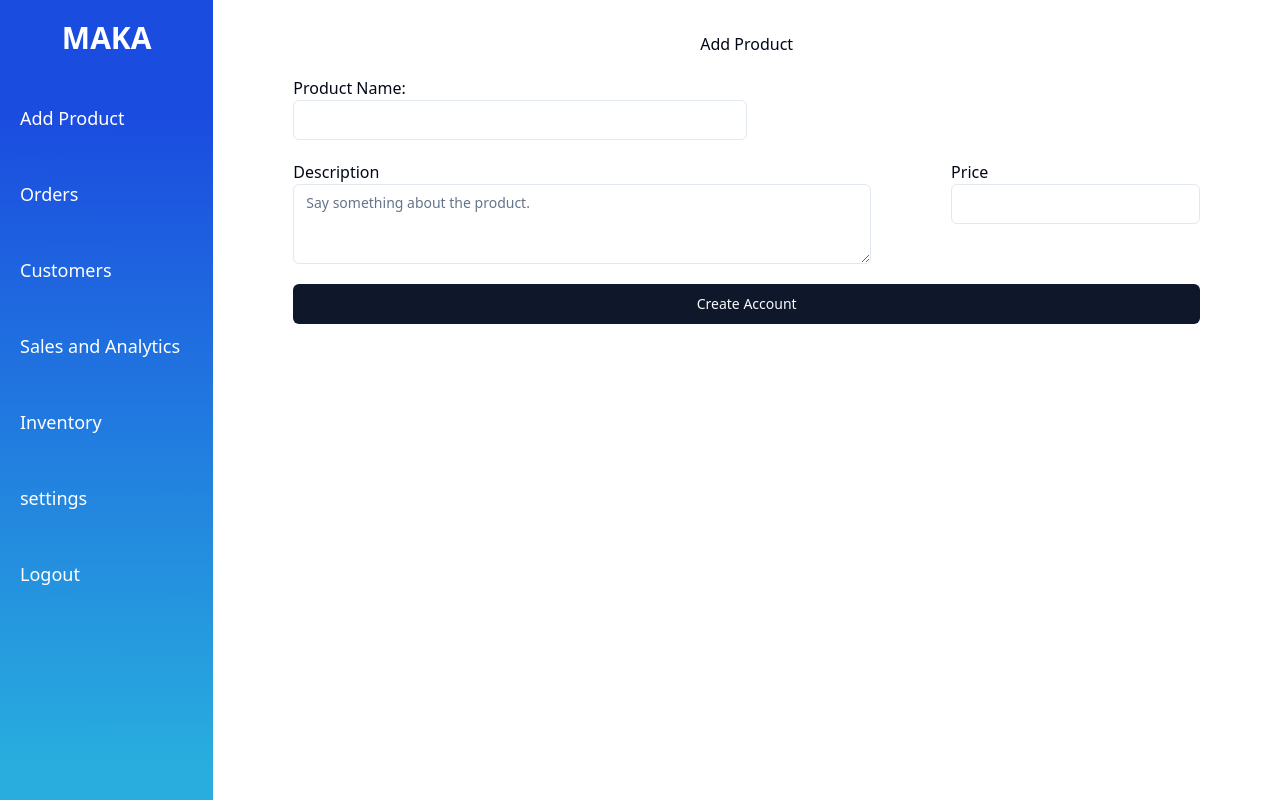
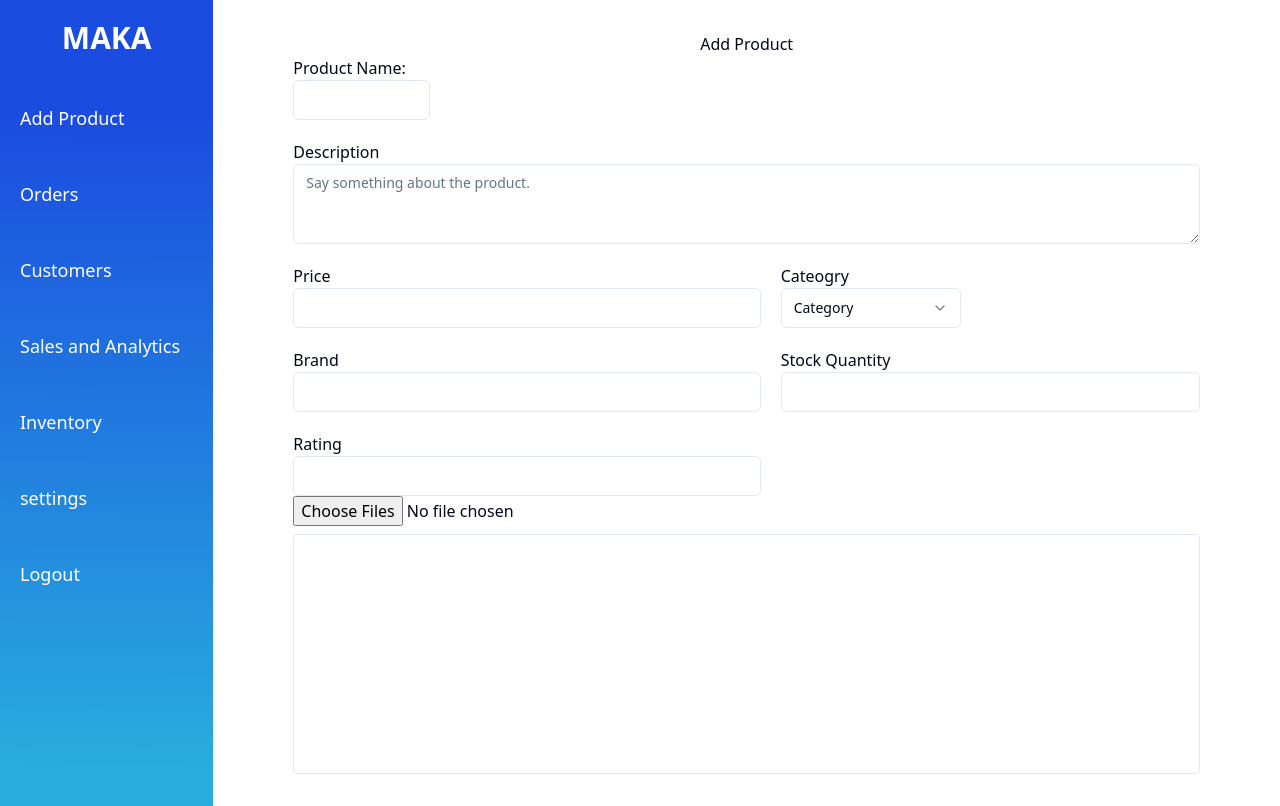
Before and after one commit to emilYao/mern_e-commerce-typescript, a React (Vite) app in the folder frontend/: page /admin-dasboard/add-product in a window 1280 px wide. Built offline with nearby package versions, Linux system fonts and the light colour scheme.

Commit message:
worked on add product form

```diff
--- a/frontend/package.json
+++ b/frontend/package.json
@@ -12,6 +12,7 @@
   "dependencies": {
     "@hookform/resolvers": "^3.3.4",
     "@radix-ui/react-dropdown-menu": "^2.0.6",
+    "@radix-ui/react-select": "^2.0.0",
     "@radix-ui/react-slot": "^1.0.2",
     "@reduxjs/toolkit": "^2.2.1",
     "@tanstack/react-query": "^5.21.7",
--- a/frontend/src/components/forms/addProduct/ProductDetails.tsx
+++ b/frontend/src/components/forms/addProduct/ProductDetails.tsx
@@ -1,96 +1,52 @@
 import { Input } from "@/components/ui/input";
-import { Button } from "../../ui/button";
-import { useForm } from "react-hook-form";
-import { yupResolver } from "@hookform/resolvers/yup";
-import * as yup from "yup";
-import { Textarea } from "@/components/ui/textarea"
+import { useFormContext } from "react-hook-form";
 
-import { AiOutlineClose } from "react-icons/ai";
+import { Textarea } from "@/components/ui/textarea";
 
-import { useEffect, useState } from "react";
-import { useMutation } from "@tanstack/react-query";
-
-import { useAppSelector, useAppDispatch } from "../../../app/hooks";
-
-import * as apiProduct from "../../../api/api-product";
-
-import Spinner from "../../Spinner";
-const productSchema = yup
-  .object({
-    name: yup.string().required(),
-    description: yup.string().required(),
-    price: yup.number().required(),
-    category:yup.string().required(),
-    brand: yup.string().required(),
-    stockQuantity: yup.number().required(),
-    rating: yup.number().required()
-  })
-  .required();
-
-
-export interface ProductInputType {
-    name: string,
-    description: string,
-    price: number,
-    category:string,
-    brand:string,
-    stockQuantity: number,
-    rating: number
-}
+import { ProductInputType } from "@/components/pages/admin/AddProduct";
+import {
+  Select,
+  SelectContent,
+  SelectItem,
+  SelectTrigger,
+  SelectValue,
+} from "@/components/ui/select";
+import { useEffect } from "react";
 
 export default function ProductDetails() {
-  const dispatch = useAppDispatch();
-
   const {
     register,
-    handleSubmit,
     setValue,
+    getValues,
+    watch,
     formState: { errors },
-  } = useForm<ProductInputType>({
-    resolver: yupResolver(productSchema ) ,
-  });
+  } = useFormContext<ProductInputType>();
 
-  const { mutate, isPending } = useMutation({
-    mutationFn: apiProduct.addProduct,
-    onSuccess: (data) => {
-        console.log(data)
-    },
-    onError: (error :String) => {
-      console.log(error)
-    },
-  });
-
-  const onSubmit = (data:ProductInputType) => {
-    mutate(data);
-  };
 
 
   return (
-    <form className="grid gap-5" onSubmit={handleSubmit(onSubmit)}>
-        <div className="text-center ">
-            Add Product
-        </div>
-
+    <div className="grid gap-5">
       <label htmlFor="productName">
         Product Name:
         <Input
           type="text"
           id="name"
           className="focus-visible:ring-slate-600 focus:outline-none md:w-[50%] focus-visible:ring-1 focus:border-0"
-            {...register("name")}
+          {...register("name", { required: "Product name is required" })}
         />
-          <p className="text-red-400">{errors.name?.message}</p>
+        <p className="text-red-400">{errors?.name?.message}</p>
       </label>
 
-        <div className="grid grid-cols-12 gap-[5rem]">
+
         <label htmlFor="description" className="col-span-8">
           Description
           <Textarea
             id="description"
-
             placeholder="Say something about the product."
             className="focus-visible:ring-slate-600 md:h-[5rem] focus-visible:ring-1 focus:outline-none focus:border-0"
-            {...register("description")}
+            {...register("description", {
+              required: "Description field is required",
+            })}
           />
           <p className="text-red-400">{errors.description?.message}</p>
         </label>
@@ -101,24 +57,63 @@
             id="price"
             type="number"
             className="focus-visible:ring-slate-600 focus-visible:ring-1 focus:outline-none focus:border-0"
-            {...register("price")}
+            {...register("price", { required: "Price field is required" })}
           />
           <p className="text-red-400">{errors.description?.message}</p>
         </label>
-        </div>
+
+      <label>
+          Cateogry
+          <Select onValueChange={(value)=>setValue("category", value,{shouldValidate:true})}>
+            <SelectTrigger className="w-[180px]">
+              <SelectValue placeholder="Category" />
+            </SelectTrigger>
+            <SelectContent>
+              <SelectItem value="shoe">Shoe</SelectItem>
+              <SelectItem value="cufflink">CuffLink</SelectItem>
+              <SelectItem value="fabric">Fabric</SelectItem>
+              <SelectItem value="bag">Bag</SelectItem>
+
+            </SelectContent>
+          </Select>
+          <p className="text-red-400">{errors.category?.message}</p>
+
+        </label>
+
+      <label htmlFor="price" className="col-span-4">
+          Brand
+          <Input
+            id="brand"
+            type="text"
+            className="focus-visible:ring-slate-600 focus-visible:ring-1 focus:outline-none focus:border-0"
+            {...register("brand", { required: "Brand field is required" })}
+          />
+          <p className="text-red-400">{errors.brand?.message}</p>
+        </label>
+
+        <label htmlFor="price" className="col-span-4">
+          Stock Quantity
+          <Input
+            id="brand"
+            type="number"
+            className="focus-visible:ring-slate-600 focus-visible:ring-1 focus:outline-none focus:border-0"
+            {...register("brand", { required: "Stock quantity field is required" })}
+          />
+          <p className="text-red-400">{errors.brand?.message}</p>
+        </label>
+
+        <label htmlFor="price" className="col-span-4">
+          Rating
+          <Input
+            id="rating"
+            type="number"
+            className="focus-visible:ring-slate-600 focus-visible:ring-1 focus:outline-none focus:border-0"
+            {...register("rating")}
+          />
+          <p className="text-red-400">{errors.rating?.message}</p>
+        </label>
 
 
-
-
-
-      <Button
-        type="submit"
-        disabled={isPending}
-        className="relative"
-      >
-        {isPending ? <Spinner /> : "Create Account"}
-      </Button>
-
-    </form>
+    </div>
   );
 }
--- /dev/null
+++ b/frontend/src/components/forms/addProduct/ProductImage.tsx
@@ -0,0 +1,96 @@
+import { useFormContext } from "react-hook-form";
+import { useState } from "react";
+import { ProductInputType } from "@/components/pages/admin/AddProduct";
+import { useEffect } from "react";
+
+export default function ProductImage() {
+    const [images, setImages] = useState([]);
+  const {
+    register,
+    setValue,
+    getValues,
+    watch,
+    formState: { errors },
+  } = useFormContext<ProductInputType>();
+
+  const onDelete = (
+    event: React.MouseEvent<HTMLButtonElement, MouseEvent>,
+    url: string
+  )=>{
+    event.preventDefault()
+    const newImage = images.filter((imageUrl)=>{
+        return url !== imageUrl
+    })
+    setImages(newImage)
+    setValue("images", newImage)
+  }
+  const exitingImage = watch("imageFile");
+
+  useEffect(() => {
+
+    if (exitingImage) {
+      const imageArray:any = [...images];
+
+      for (let i = 0; i < exitingImage.length; i++) {
+        const reader = new FileReader();
+
+        reader.onloadend = () => {
+          imageArray.push(reader.result as string);
+
+          if ((imageArray.length - images.length) === exitingImage.length) {
+            let newImageArray:any = [... new Set(imageArray)]
+            setImages(newImageArray );
+          }
+        };
+
+        reader.readAsDataURL(exitingImage[i]);
+      }
+    }
+   setValue("images", images)
+   console.log(images)
+  },[exitingImage]);
+
+
+  return (
+    <div>
+
+      <input
+        type="file"
+        multiple
+        accept="image/*"
+        {...register("imageFile", {
+          validate: (imageFile) => {
+            console.log(imageFile);
+            const totalLength = imageFile.length + exitingImage.length;
+            if (totalLength < 1) {
+              return "At least one image is required";
+            }
+
+            if (totalLength > 5) {
+              return "Total number of images can't be more than 5";
+            }
+            return true;
+          },
+        })}
+      />
+      <div className="md:h-[15rem] border p-5 mt-2 rounded flex gap-5 justify-start items-center">
+      {
+        exitingImage && images.map((url, key)=>{
+            return (
+                <div key={key} className="md:h-[12rem] group md:w-[10rem] hover:scale-105 relative flex-wrap">
+                <div className="md:h-[12rem] md:w-[10rem] group-hover:z-[10] absolute flex justify-center items-center top-0 left-0 bg-slate-900 opacity-[0.7] -z-10">
+                    <button type="button" className="text-white z-[20] block " onClick={(event)=>onDelete(event, url)}>Delete</button>
+                </div>
+                <img src={url} alt={url} className="md:h-[12rem] md:w-[10rem] bg-no-repeat" />
+
+                </div>
+            )
+        })
+      }
+      </div>
+      <p className="text-red-400">{errors.imageFile?.message}</p>
+
+
+    </div>
+  );
+}
--- a/frontend/src/components/pages/admin/AddProduct.tsx
+++ b/frontend/src/components/pages/admin/AddProduct.tsx
@@ -1,11 +1,48 @@
 import ProductDetails from "@/components/forms/addProduct/ProductDetails";
+import ProductImage from "@/components/forms/addProduct/ProductImage";
+import { useForm, FormProvider, useFormContext } from "react-hook-form";
 
 
+export interface ProductInputType {
+  name: string,
+  description: string,
+  price: number,
+  category:string,
+  brand:string,
+  stockQuantity: number,
+  rating: number,
+  images: string[],
+  imageFile : FileList
+}
+
 export default function AddProduct() {
+  const methods = useForm<ProductInputType>();
+
+  // const { mutate, isPending } = useMutation({
+  //   mutationFn: apiProduct.addProduct,
+  //   onSuccess: (data) => {
+  //       console.log(data)
+  //   },
+  //   onError: (error :String) => {
+  //     console.log(error)
+  //   },
+  // });
+
+  const onSubmit = ()=>{
+    // console.log(data)
+  }
   return (
     <div className=" h-full">
+       <div className="text-center ">
+            Add Product
+        </div>
+      <FormProvider {...methods}>
+        <form onSubmit={methods.handleSubmit(onSubmit)}>
+          <ProductDetails />
 
-        <ProductDetails/>
+          <ProductImage/>
+        </form>
+      </FormProvider>
     </div>
-  )
+  );
 }
--- /dev/null
+++ b/frontend/src/components/ui/select.tsx
@@ -0,0 +1,160 @@
+"use client"
+
+import * as React from "react"
+import * as SelectPrimitive from "@radix-ui/react-select"
+import { Check, ChevronDown, ChevronUp } from "lucide-react"
+
+import { cn } from "@/lib/utils"
+
+const Select = SelectPrimitive.Root
+
+const SelectGroup = SelectPrimitive.Group
+
+const SelectValue = SelectPrimitive.Value
+
+const SelectTrigger = React.forwardRef<
+  React.ElementRef<typeof SelectPrimitive.Trigger>,
+  React.ComponentPropsWithoutRef<typeof SelectPrimitive.Trigger>
+>(({ className, children, ...props }, ref) => (
+  <SelectPrimitive.Trigger
+    ref={ref}
+    className={cn(
+      "flex h-10 w-full items-center justify-between rounded-md border border-input bg-background px-3 py-2 text-sm ring-offset-background placeholder:text-muted-foreground focus:outline-none focus:ring-2 focus:ring-ring focus:ring-offset-2 disabled:cursor-not-allowed disabled:opacity-50 [&>span]:line-clamp-1",
+      className
+    )}
+    {...props}
+  >
+    {children}
+    <SelectPrimitive.Icon asChild>
+      <ChevronDown className="h-4 w-4 opacity-50" />
+    </SelectPrimitive.Icon>
+  </SelectPrimitive.Trigger>
+))
+SelectTrigger.displayName = SelectPrimitive.Trigger.displayName
+
+const SelectScrollUpButton = React.forwardRef<
+  React.ElementRef<typeof SelectPrimitive.ScrollUpButton>,
+  React.ComponentPropsWithoutRef<typeof SelectPrimitive.ScrollUpButton>
+>(({ className, ...props }, ref) => (
+  <SelectPrimitive.ScrollUpButton
+    ref={ref}
+    className={cn(
+      "flex cursor-default items-center justify-center py-1",
+      className
+    )}
+    {...props}
+  >
+    <ChevronUp className="h-4 w-4" />
+  </SelectPrimitive.ScrollUpButton>
+))
+SelectScrollUpButton.displayName = SelectPrimitive.ScrollUpButton.displayName
+
+const SelectScrollDownButton = React.forwardRef<
+  React.ElementRef<typeof SelectPrimitive.ScrollDownButton>,
+  React.ComponentPropsWithoutRef<typeof SelectPrimitive.ScrollDownButton>
+>(({ className, ...props }, ref) => (
+  <SelectPrimitive.ScrollDownButton
+    ref={ref}
+    className={cn(
+      "flex cursor-default items-center justify-center py-1",
+      className
+    )}
+    {...props}
+  >
+    <ChevronDown className="h-4 w-4" />
+  </SelectPrimitive.ScrollDownButton>
+))
+SelectScrollDownButton.displayName =
+  SelectPrimitive.ScrollDownButton.displayName
+
+const SelectContent = React.forwardRef<
+  React.ElementRef<typeof SelectPrimitive.Content>,
+  React.ComponentPropsWithoutRef<typeof SelectPrimitive.Content>
+>(({ className, children, position = "popper", ...props }, ref) => (
+  <SelectPrimitive.Portal>
+    <SelectPrimitive.Content
+      ref={ref}
+      className={cn(
+        "relative z-50 max-h-96 min-w-[8rem] overflow-hidden rounded-md border bg-popover text-popover-foreground shadow-md data-[state=open]:animate-in data-[state=closed]:animate-out data-[state=closed]:fade-out-0 data-[state=open]:fade-in-0 data-[state=closed]:zoom-out-95 data-[state=open]:zoom-in-95 data-[side=bottom]:slide-in-from-top-2 data-[side=left]:slide-in-from-right-2 data-[side=right]:slide-in-from-left-2 data-[side=top]:slide-in-from-bottom-2",
+        position === "popper" &&
+          "data-[side=bottom]:translate-y-1 data-[side=left]:-translate-x-1 data-[side=right]:translate-x-1 data-[side=top]:-translate-y-1",
+        className
+      )}
+      position={position}
+      {...props}
+    >
+      <SelectScrollUpButton />
+      <SelectPrimitive.Viewport
+        className={cn(
+          "p-1",
+          position === "popper" &&
+            "h-[var(--radix-select-trigger-height)] w-full min-w-[var(--radix-select-trigger-width)]"
+        )}
+      >
+        {children}
+      </SelectPrimitive.Viewport>
+      <SelectScrollDownButton />
+    </SelectPrimitive.Content>
+  </SelectPrimitive.Portal>
+))
+SelectContent.displayName = SelectPrimitive.Content.displayName
+
+const SelectLabel = React.forwardRef<
+  React.ElementRef<typeof SelectPrimitive.Label>,
+  React.ComponentPropsWithoutRef<typeof SelectPrimitive.Label>
+>(({ className, ...props }, ref) => (
+  <SelectPrimitive.Label
+    ref={ref}
+    className={cn("py-1.5 pl-8 pr-2 text-sm font-semibold", className)}
+    {...props}
+  />
+))
+SelectLabel.displayName = SelectPrimitive.Label.displayName
+
+const SelectItem = React.forwardRef<
+  React.ElementRef<typeof SelectPrimitive.Item>,
+  React.ComponentPropsWithoutRef<typeof SelectPrimitive.Item>
+>(({ className, children, ...props }, ref) => (
+  <SelectPrimitive.Item
+    ref={ref}
+    className={cn(
+      "relative flex w-full cursor-default select-none items-center rounded-sm py-1.5 pl-8 pr-2 text-sm outline-none focus:bg-accent focus:text-accent-foreground data-[disabled]:pointer-events-none data-[disabled]:opacity-50",
+      className
+    )}
+    {...props}
+  >
+    <span className="absolute left-2 flex h-3.5 w-3.5 items-center justify-center">
+      <SelectPrimitive.ItemIndicator>
+        <Check className="h-4 w-4" />
+      </SelectPrimitive.ItemIndicator>
+    </span>
+
+    <SelectPrimitive.ItemText>{children}</SelectPrimitive.ItemText>
+  </SelectPrimitive.Item>
+))
+SelectItem.displayName = SelectPrimitive.Item.displayName
+
+const SelectSeparator = React.forwardRef<
+  React.ElementRef<typeof SelectPrimitive.Separator>,
+  React.ComponentPropsWithoutRef<typeof SelectPrimitive.Separator>
+>(({ className, ...props }, ref) => (
+  <SelectPrimitive.Separator
+    ref={ref}
+    className={cn("-mx-1 my-1 h-px bg-muted", className)}
+    {...props}
+  />
+))
+SelectSeparator.displayName = SelectPrimitive.Separator.displayName
+
+export {
+  Select,
+  SelectGroup,
+  SelectValue,
+  SelectTrigger,
+  SelectContent,
+  SelectLabel,
+  SelectItem,
+  SelectSeparator,
+  SelectScrollUpButton,
+  SelectScrollDownButton,
+}
```
Also changed, not shown: 2 other files (tests, documents, lock files or other folders). Lines whose indentation alone changed are shown as unchanged.
